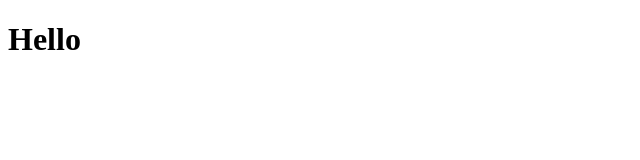
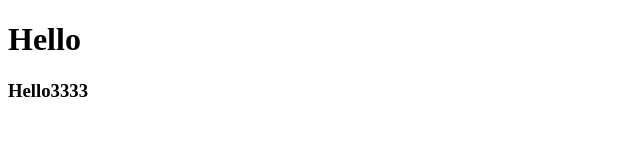
Before and after one commit to KhanhTran297/praticeWithGit, a plain HTML site: page index.html in a window 1280 px wide. Shown: the whole page, without its empty margins (0-640 px from the left). Drawn offline with Linux system fonts and the light colour scheme.

Commit message:
update index.html lai

```diff
--- a/index.html
+++ b/index.html
@@ -8,5 +8,6 @@
 </head>
 <body>
     <h1>Hello</h1>
+    <h3>Hello3333</h3>
 </body>
 </html>
```
